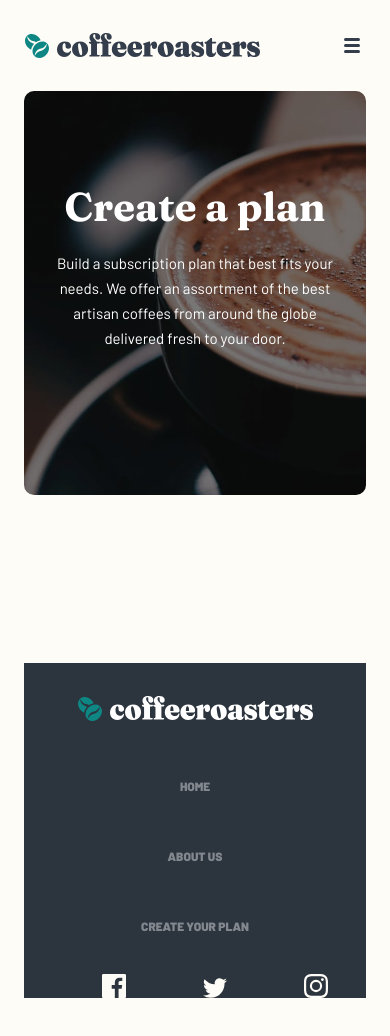
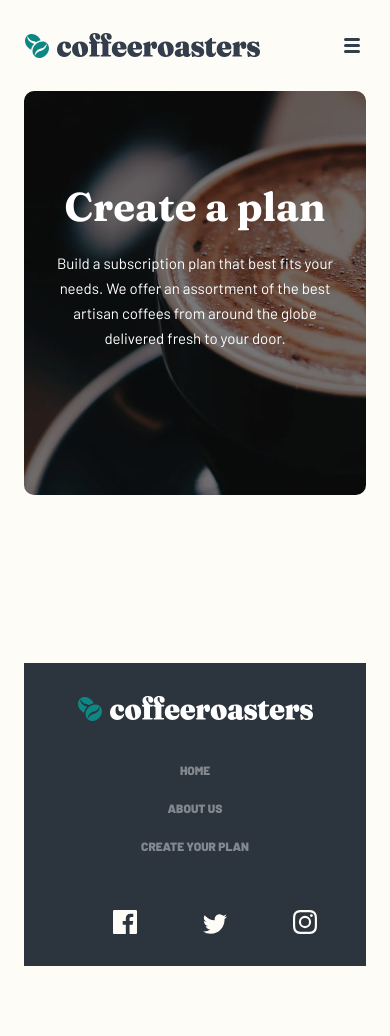
Before and after one commit to ChamuMutezva/coffeeroasters-subscription-site, a React (Create React App) app: page /subscribe in a window 390 px wide. After the commit the page ends 990 px from the top, so only its background shows below. Built offline with nearby package versions, Linux system fonts and the light colour scheme.

Commit message:
footer mobile - flexbox on social

```diff
--- a/src/Css/App.css
+++ b/src/Css/App.css
@@ -693,6 +693,9 @@ h1, h2, h3, h4, h5 {
   color: #83888F;
   text-transform: uppercase;
 }
+.footer .nav__item {
+  padding: 0rem;
+}
 
 .social__list {
   list-style: none;
@@ -702,6 +705,10 @@ h1, h2, h3, h4, h5 {
   display: flex;
   justify-content: space-around;
   align-items: baseline;
+}
+
+.social__wrapper {
+  padding: 1rem;
 }
 
 .aside {
--- a/src/Sass/components/_footer.scss
+++ b/src/Sass/components/_footer.scss
@@ -17,6 +17,9 @@
        color: base.$tx-lt-grey;
        text-transform: uppercase;
     }
+    .nav__item {
+        padding: 0rem;
+    }
 }
 
 .social__list {
@@ -27,3 +30,6 @@
 	justify-content: space-around;
 	align-items: baseline;
 }
+.social__wrapper {
+	padding: 1rem;
+}
```
